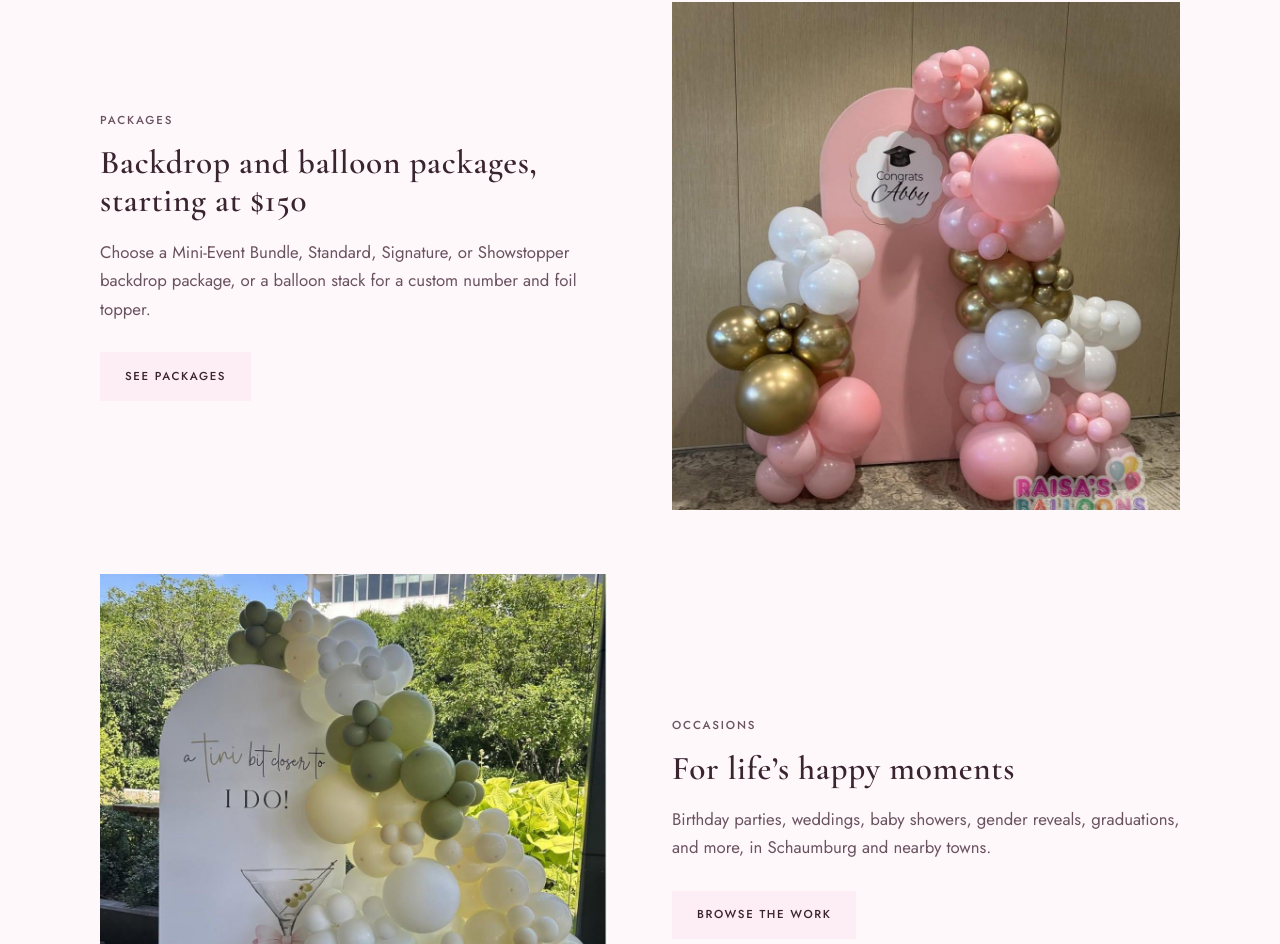
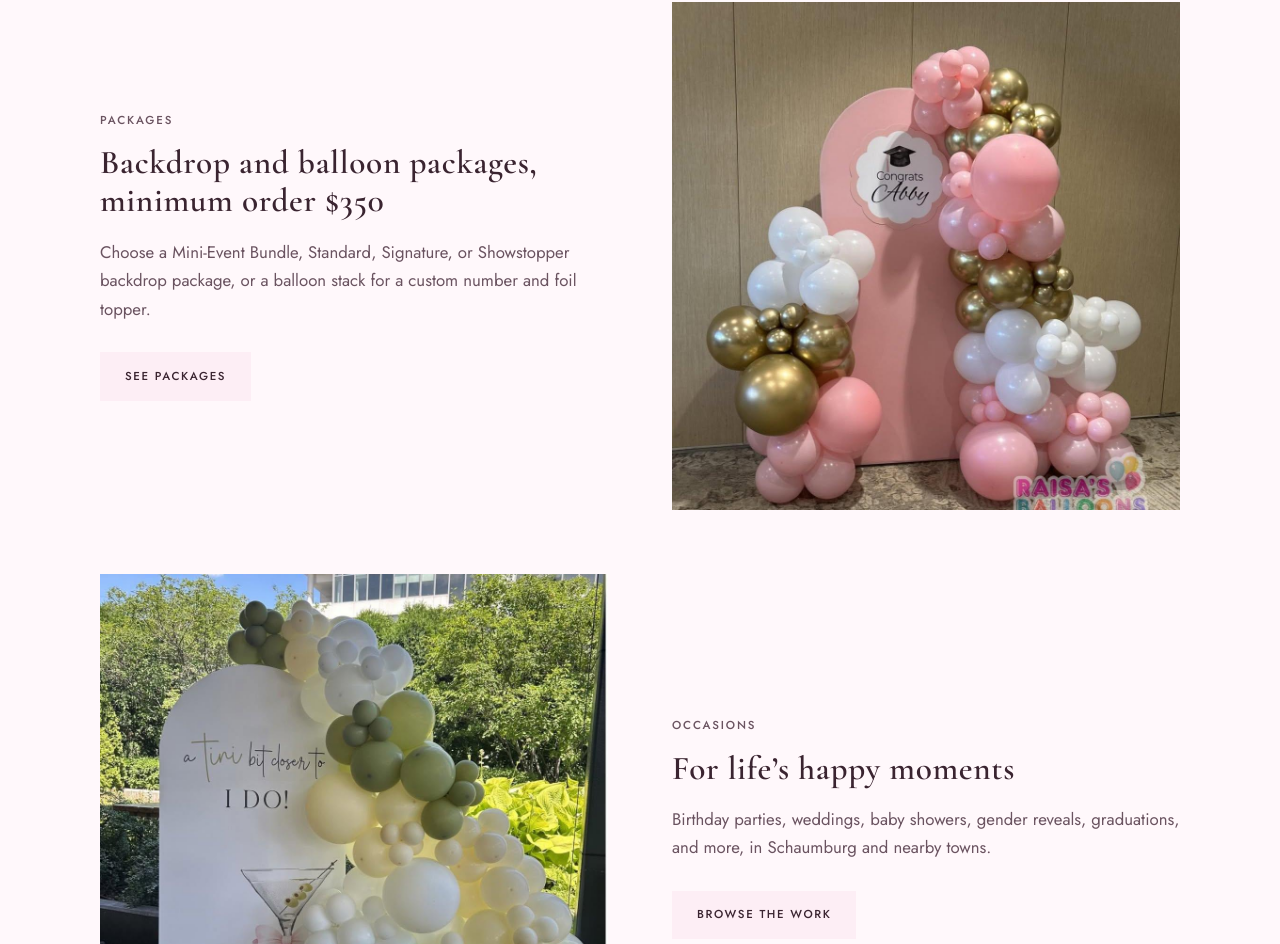
Before and after one commit to jonspangler1-byte/raisas-balloons, a plain HTML site: page index.html in a window 1280 px wide. Shown: the part 1984-2928 px from the top of the page. Drawn offline with nearby package versions, Linux system fonts and the light colour scheme.

Commit message:
Minimum order $350

```diff
--- a/index.html
+++ b/index.html
@@ -71,7 +71,7 @@
       <article class="split split-photo-right">
         <div class="split-copy">
           <p class="eyebrow">Packages</p>
-          <h3>Backdrop and balloon packages, starting at $150</h3>
+          <h3>Backdrop and balloon packages, minimum order $350</h3>
           <p>Choose a Mini-Event Bundle, Standard, Signature, or Showstopper backdrop package, or a balloon stack for a custom number and foil topper.</p>
           <a class="btn btn-soft" href="packages.html">See packages</a>
         </div>
```
Also changed, not shown: packages.html (+3 -1 lines).
